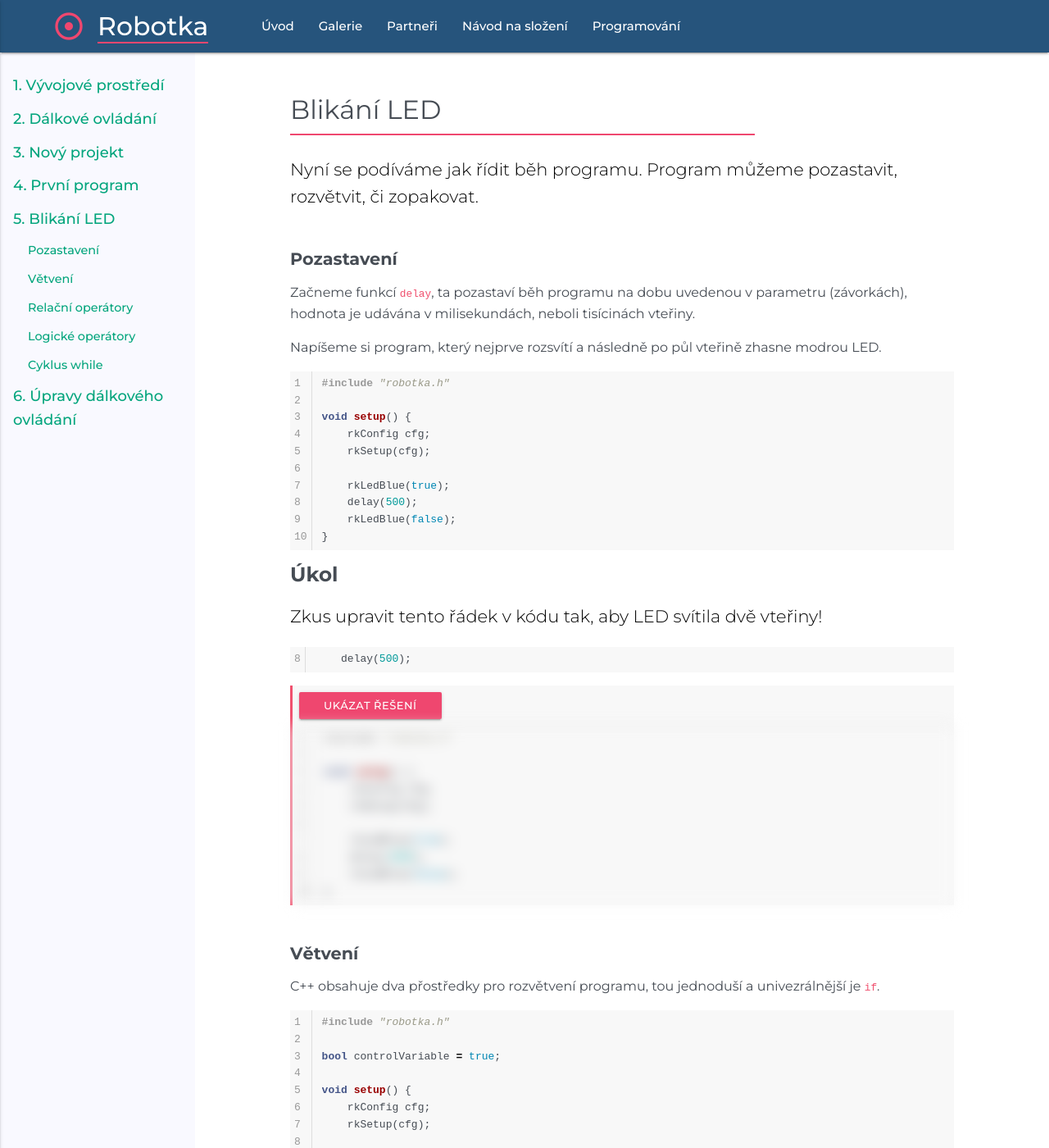
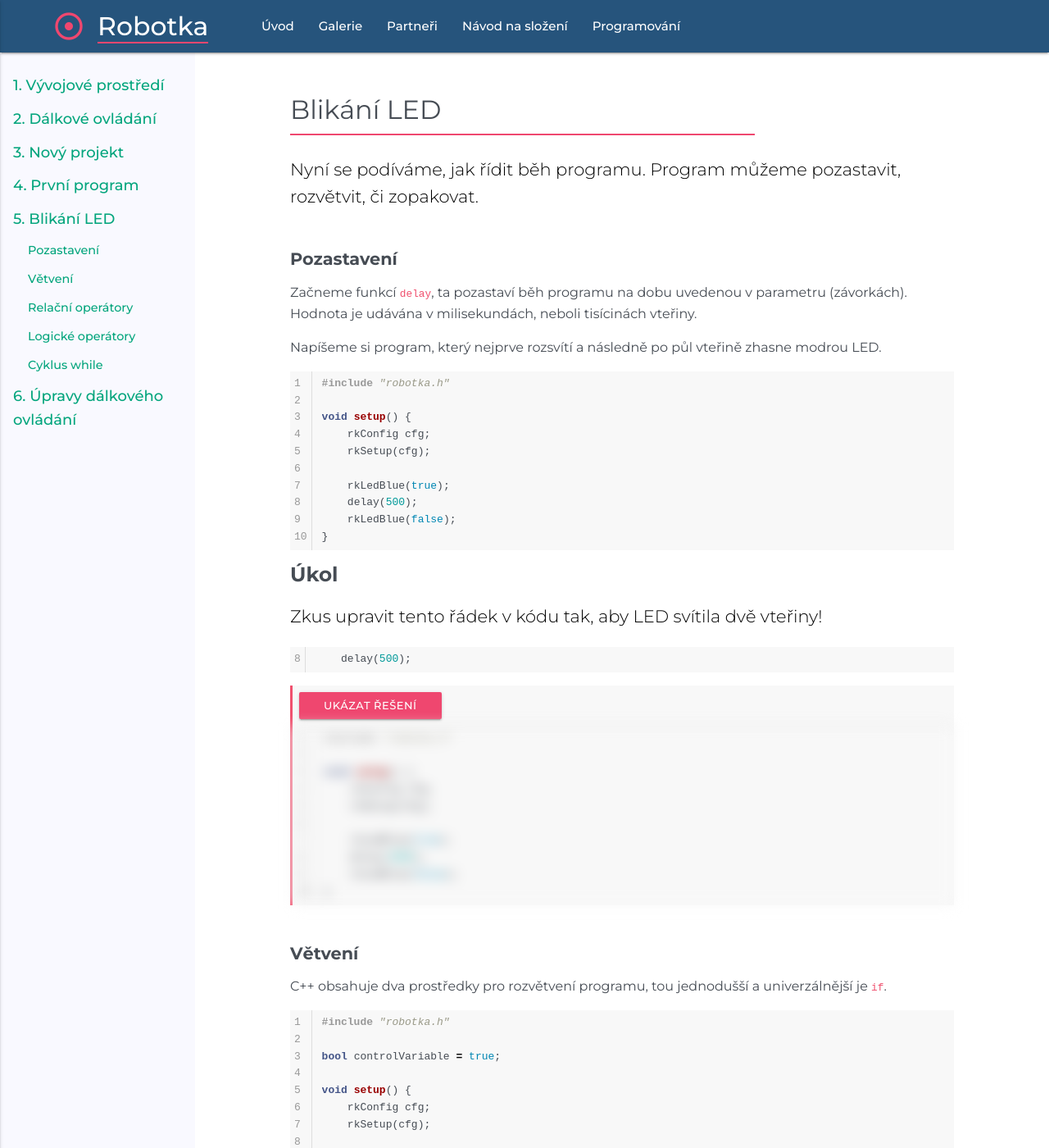
Before and after one commit to RoboticsBrno/robotka.robotickytabor.cz, a Jekyll site: the page built from _coding/004_blikani_led.md, in a window 1280 px wide and 1400 px high. Shown: the whole window at 82% size. Built offline with Jekyll 4.4.1, drawn with Linux system fonts in a browser that asks for light colours; some of the changed text lies outside the part shown.

Commit message:
Fix typing errors

````diff
--- a/_coding/004_blikani_led.md
+++ b/_coding/004_blikani_led.md
@@ -7,11 +7,11 @@ layout: coding
 
 
 {:.lead}
-Nyní se podíváme jak řídit běh programu.
+Nyní se podíváme, jak řídit běh programu.
 Program můžeme pozastavit, rozvětvit, či zopakovat.
 
 #### Pozastavení
-Začneme funkcí `delay`, ta pozastaví běh programu na dobu uvedenou v parametru (závorkách), hodnota je udávána v milisekundách, neboli tisícinách vteřiny.
+Začneme funkcí `delay`, ta pozastaví běh programu na dobu uvedenou v parametru (závorkách). Hodnota je udávána v milisekundách, neboli tisícinách vteřiny.
 
 Napíšeme si program, který nejprve rozsvítí a následně po půl vteřině zhasne modrou LED.
 
@@ -53,7 +53,7 @@ void setup() {
 ```
 
 #### Větvení
-C++ obsahuje dva přostředky pro rozvětvení programu, tou jednoduší a univezrálnější je `if`.
+C++ obsahuje dva prostředky pro rozvětvení programu, tou jednodušší a univerzálnější je `if`.
 
 ```cpp
 #include "robotka.h"
````
Also changed, not shown: other parts of _coding/004_blikani_led.md (+12 -12 lines).
